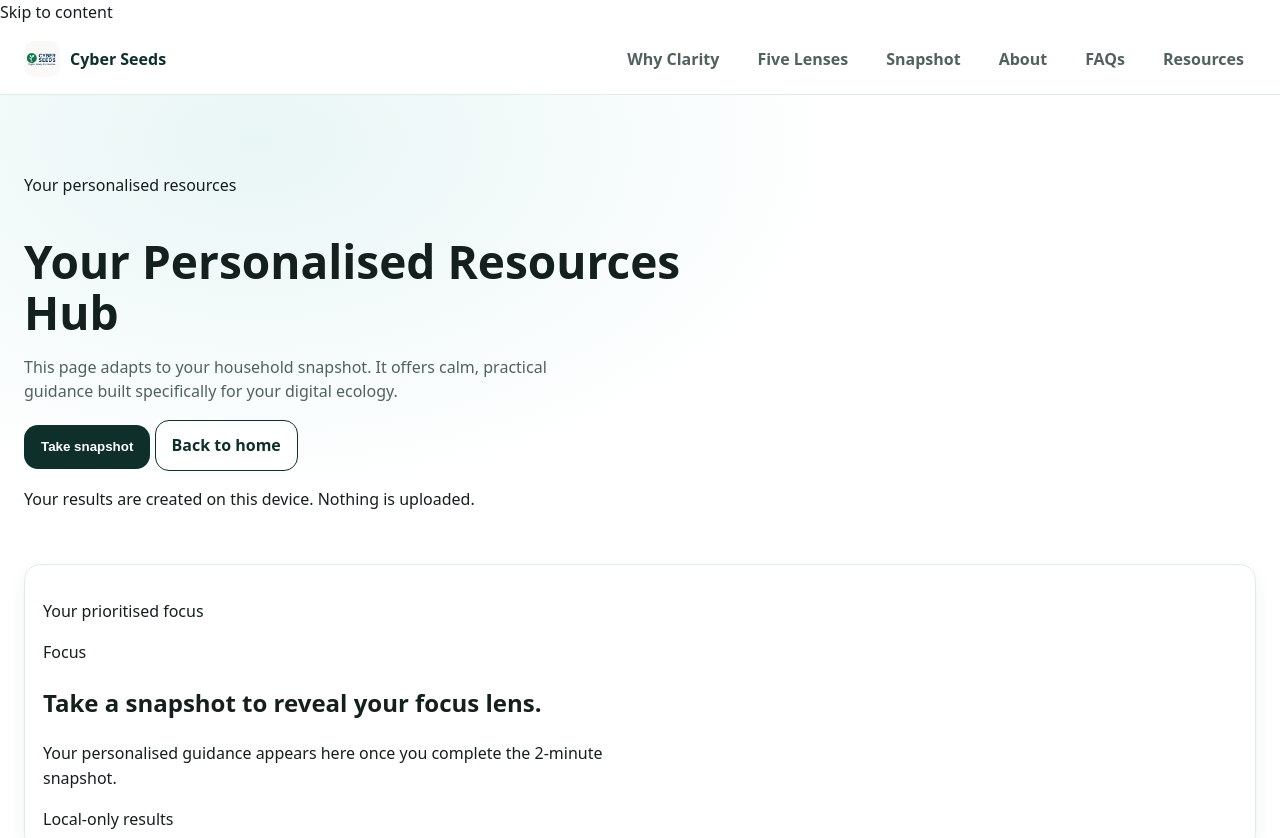
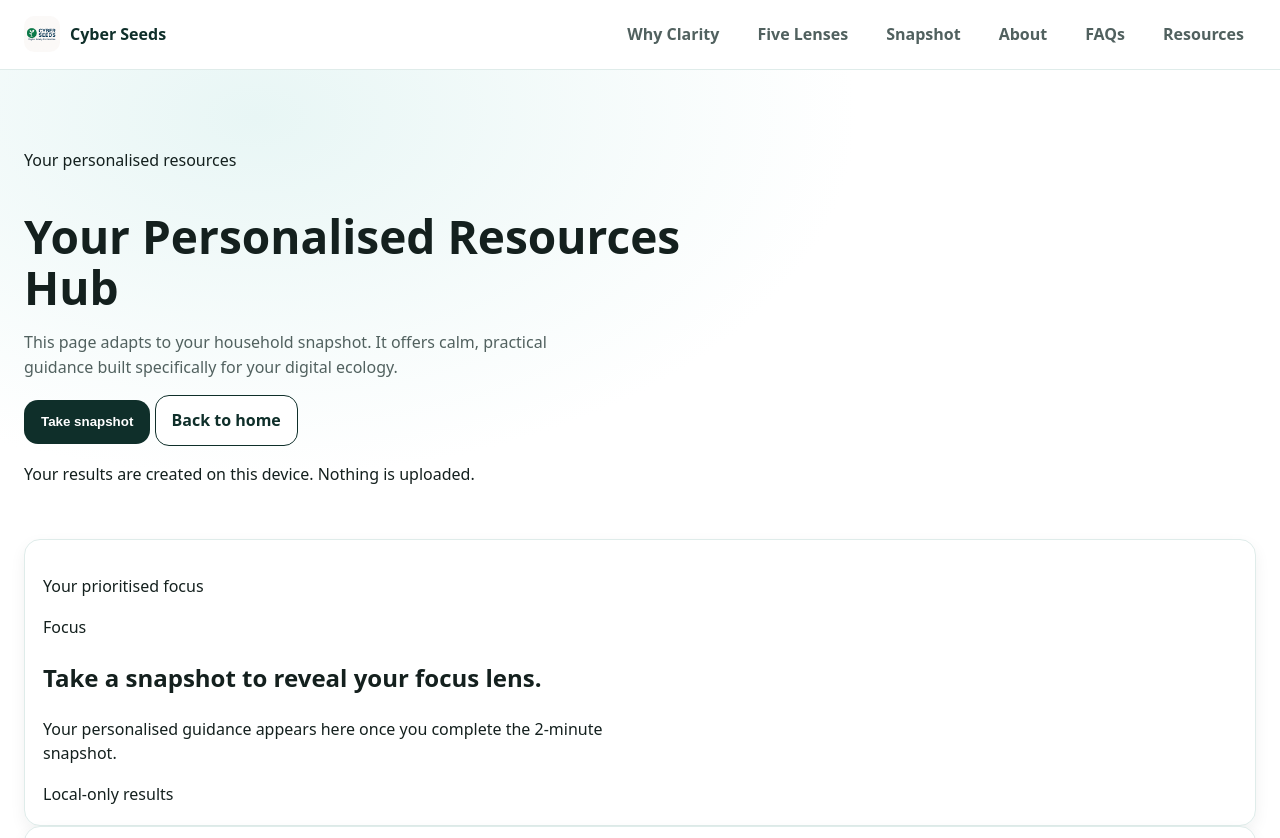
Before and after one commit to CyberSeeds-uk/CyberSeeds-uk.github.io, a website: page resources/index.html in a window 1280 px wide. Shown: the top 838 px of the page. Drawn offline with Linux system fonts and the light colour scheme.

Commit message:
Update index.html

```diff
--- a/resources/index.html
+++ b/resources/index.html
@@ -20,7 +20,6 @@
 </head>
 
 <body>
-  <a class="skip-link" href="#main">Skip to content</a>
 
   <!-- Optional: if your home page has a sticky header, keep this.
        If you already inject a header elsewhere, you can remove it safely. -->
```
